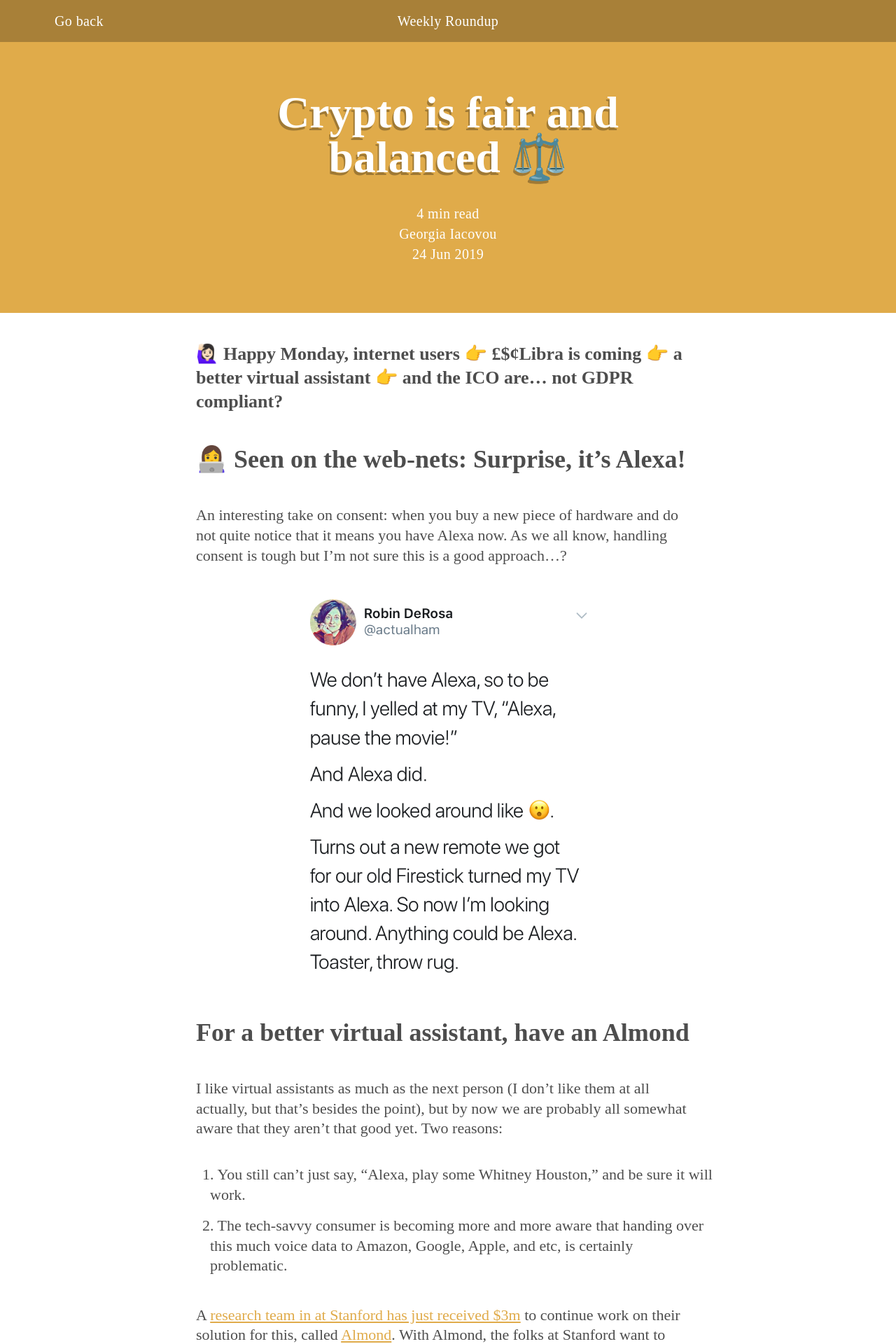
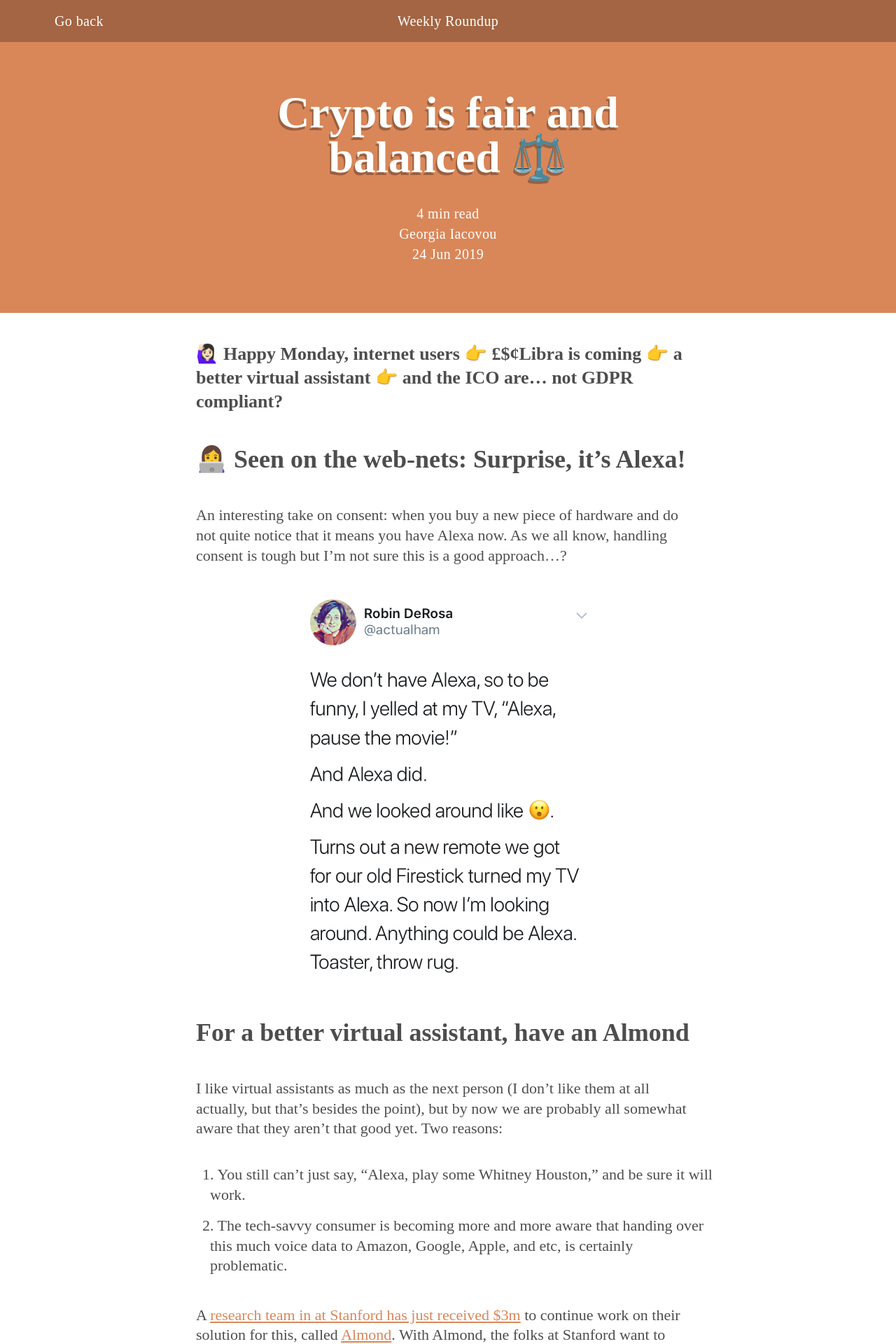
Before and after one commit to metomic/blog, a Jekyll site: the page built from _posts/2019-06-24-fair-and-balanced.md, in a window 1280 px wide. Shown: the top 1920 px of the page at 70% size. Built offline with Jekyll 4.4.1, drawn with Linux system fonts in a browser that asks for light colours; some web fonts are replaced; comment, search, counter and statistics services are not loaded.

Commit message:
hex codes rule everything around me

```diff
--- a/_config.yml
+++ b/_config.yml
@@ -32,11 +32,11 @@
 
 category_colors:
   Longform: '#2ECA88'
-  Weekly Roundup: '#E0AB4A'
+  Weekly Roundup: '#D98759'
   Explainer: '#466993'
   Opinion: '#57B8A6'
   Company: '#58466D'
-  Guests: '#D98759'
+  Guests: '#E0AB4A'
   Product: '#EB4967'
 
 category_descriptions:
```
